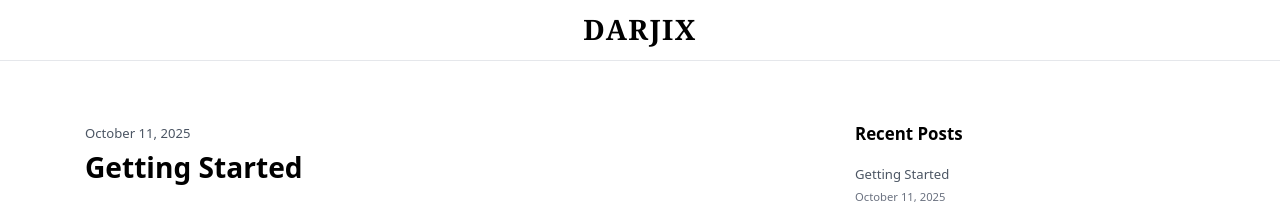
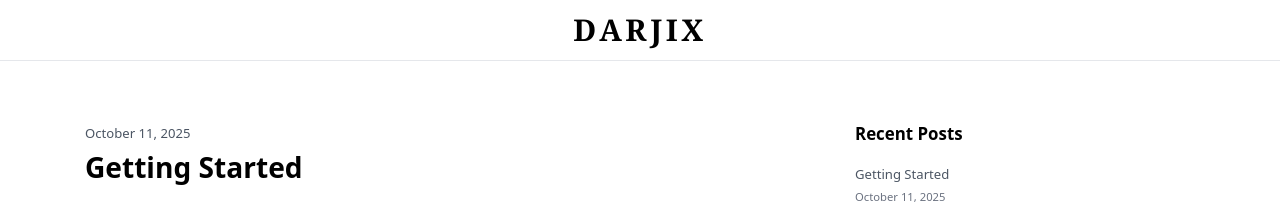
Before and after one commit to saldarji/darjix, a Jekyll site: the page built from index.html, in a window 1280 px wide. Shown: the top 205 px of the page. Built offline with Jekyll 4.4.1, drawn with Linux system fonts in a browser that asks for light colours.

Commit message:
Increase DARJIX logo size and letter-spacing

```diff
--- a/_includes/header.html
+++ b/_includes/header.html
@@ -3,7 +3,7 @@
     <div class="flex justify-center items-center h-16">
       <!-- Logo/Site Title -->
       <div>
-        <a href="{{ '/' | relative_url }}" class="text-3xl font-bold text-black tracking-wider" style="font-family: Georgia, serif;">
+        <a href="{{ '/' | relative_url }}" class="text-3xl font-bold text-black" style="font-family: Georgia, serif; font-size: 2rem; letter-spacing: 0.12em;">
           DARJIX
         </a>
       </div>
```
